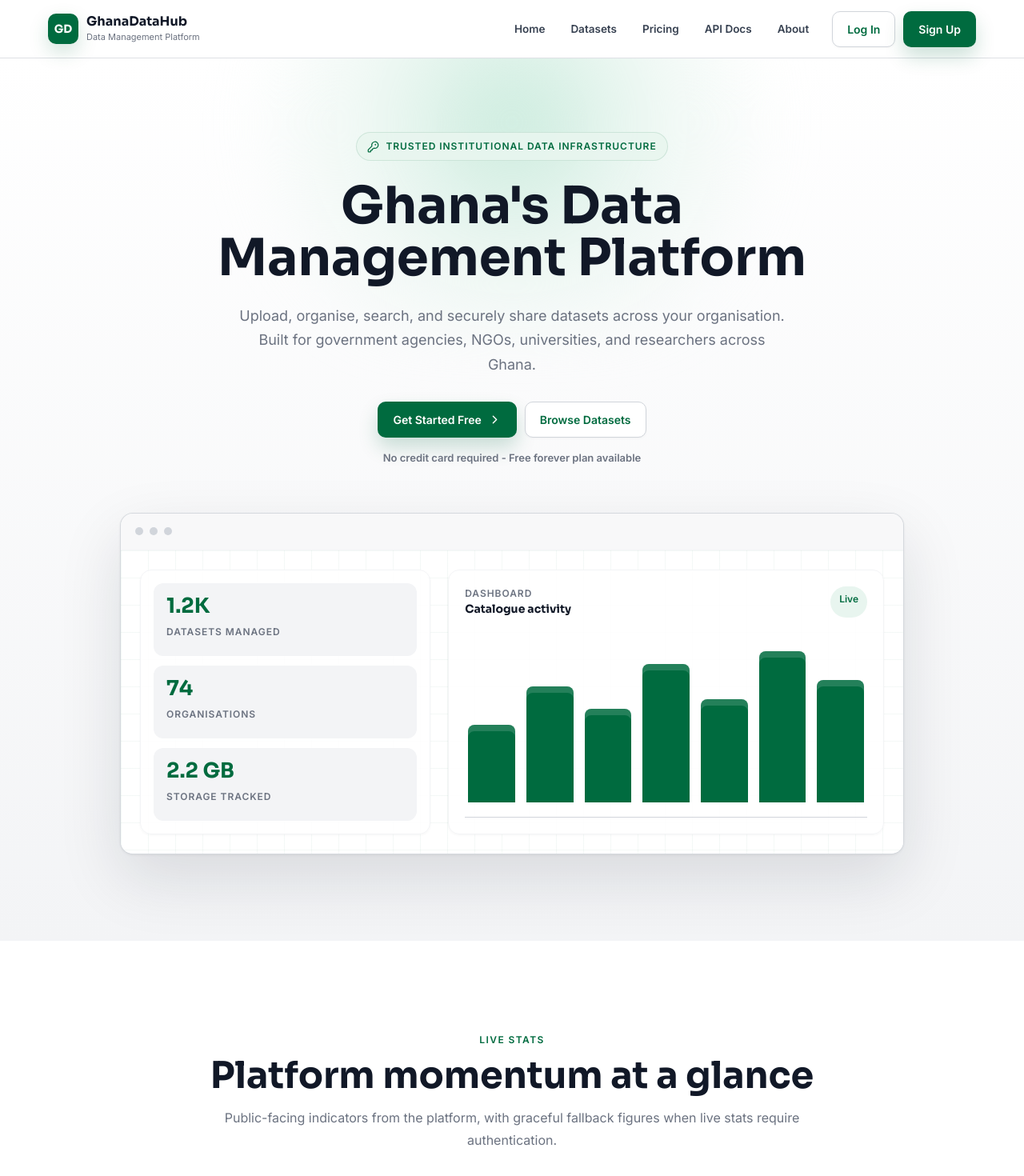
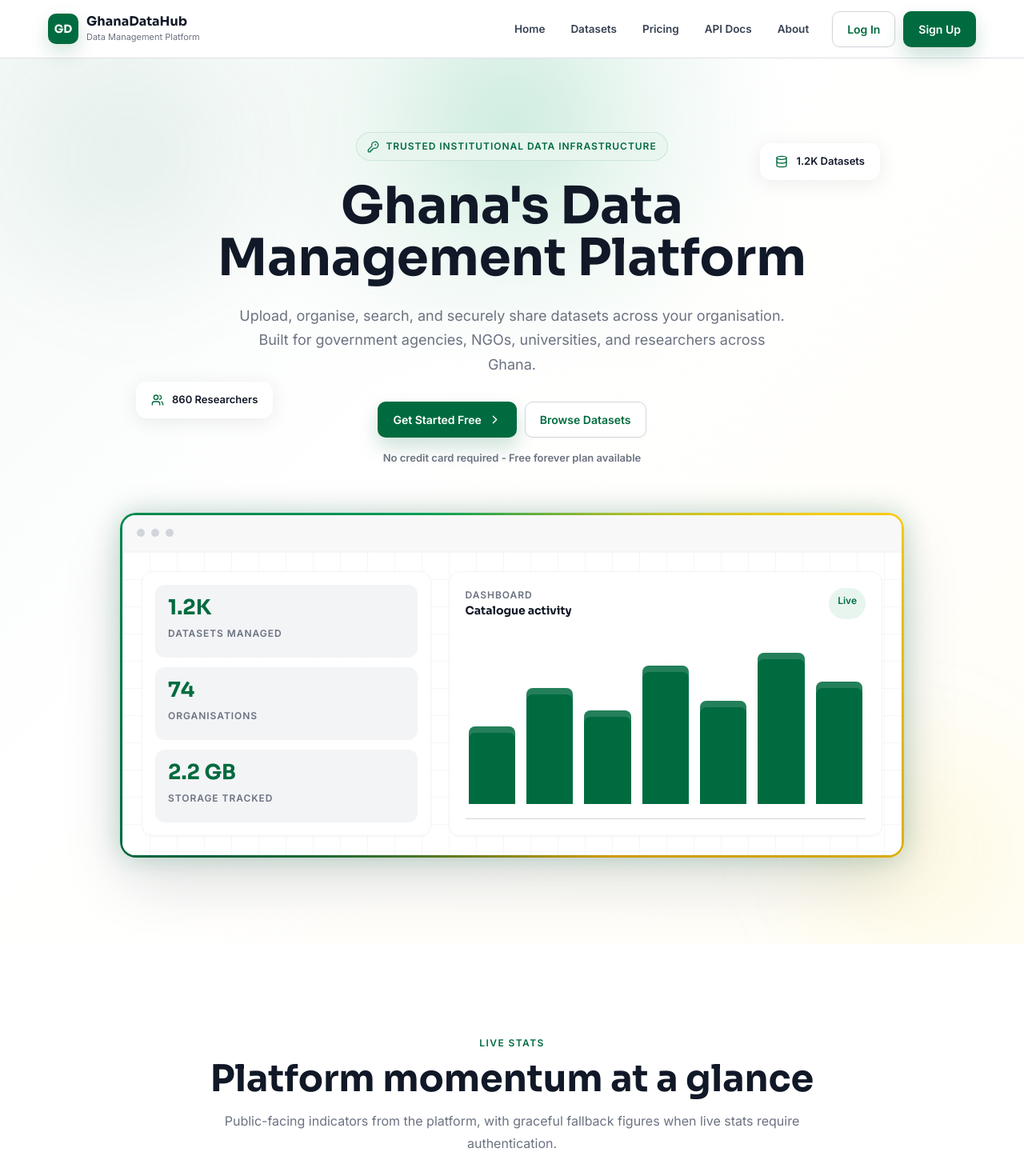
Before and after one commit to christophertetteh04/GhanaDataHub, a React (Vite) app in the folder frontend/: page / in a window 1280 px wide. Shown: the top 1470 px of the page at 80% size. Built offline with nearby package versions, Linux system fonts and the light colour scheme; no server answers.

Commit message:
Updated Landing Page

```diff
--- a/frontend/src/index.css
+++ b/frontend/src/index.css
@@ -861,3 +861,42 @@ tr:hover td {
     background-position: calc(200px + 100%) 0;
   }
 }
+
+/* ===== Animated gradient border — Product preview card ===== */
+
+/* Register the custom property so conic-gradient can animate its angle */
+@property --angle {
+  syntax: '<angle>';
+  initial-value: 0deg;
+  inherits: false;
+}
+
+.animated-border-wrapper {
+  position: relative;
+  padding: 3px;
+  border-radius: 20px;
+  background: conic-gradient(
+    from var(--angle),
+    #006B3F,
+    #00A35C,
+    #FCD116,
+    #E6AA00,
+    #006B3F
+  );
+  animation: rotateBorder 4s linear infinite;
+  filter: drop-shadow(0 0 16px rgba(0, 107, 63, 0.25));
+}
+
+@keyframes rotateBorder {
+  to { --angle: 360deg; }
+}
+
+/* Firefox fallback — @property not supported, show static green border */
+@supports not (background: conic-gradient(from 1deg, red, red)) {
+  .animated-border-wrapper {
+    background: none;
+    border: 2px solid var(--green);
+    filter: none;
+    animation: none;
+  }
+}
--- a/frontend/src/pages/LandingPage.jsx
+++ b/frontend/src/pages/LandingPage.jsx
@@ -85,27 +85,7 @@ const features = [
   },
 ];
 
-const plans = [
-  {
-    name: "Free",
-    price: "GHS 0",
-    period: "/month",
-    features: ["Up to 3 users", "Public dataset catalogue", "Core upload tools"],
-  },
-  {
-    name: "Starter",
-    price: "$29",
-    period: "/month",
-    recommended: true,
-    features: ["Team workspace", "Private datasets", "Activity history"],
-  },
-  {
-    name: "Pro",
-    price: "$99",
-    period: "/month",
-    features: ["Advanced permissions", "API integrations", "Priority support"],
-  },
-];
+
 
 const orgs = [
   "Ghana Statistical Service",
@@ -396,8 +376,54 @@ export default function LandingPage() {
         .landing-hero {
           position: relative;
           overflow: hidden;
-          background: linear-gradient(180deg, var(--white) 0%, var(--gray-100) 100%);
+          background: linear-gradient(135deg, rgba(0,107,63,0.04) 0%, rgba(255,255,255,1) 40%, rgba(252,209,22,0.04) 100%);
           padding: 92px 0 108px;
+        }
+
+        .landing-hero-blob {
+          position: absolute;
+          pointer-events: none;
+          z-index: 0;
+        }
+
+        .landing-float-card {
+          position: absolute;
+          background: rgba(255,255,255,0.7);
+          backdrop-filter: blur(16px);
+          -webkit-backdrop-filter: blur(16px);
+          border: 1px solid rgba(255,255,255,0.8);
+          border-radius: 14px;
+          box-shadow: 0 4px 24px rgba(0,0,0,0.08);
+          padding: 12px 18px;
+          display: flex;
+          align-items: center;
+          gap: 10px;
+          font-weight: 700;
+          font-size: 13px;
+          color: var(--gray-900);
+          white-space: nowrap;
+          z-index: 2;
+        }
+
+        .landing-float-card-1 {
+          top: 20px;
+          right: -20px;
+          animation: floatCard1 3s ease-in-out infinite alternate;
+        }
+
+        .landing-float-card-2 {
+          bottom: 60px;
+          left: -30px;
+          animation: floatCard1 3s ease-in-out 1.5s infinite alternate;
+        }
+
+        @keyframes floatCard1 {
+          from { transform: translateY(-6px); }
+          to   { transform: translateY(6px); }
+        }
+
+        @media (max-width: 768px) {
+          .landing-float-card { display: none; }
         }
 
         .landing-hero::before {
@@ -476,9 +502,6 @@ export default function LandingPage() {
         .landing-product-preview {
           position: relative;
           z-index: 1;
-          max-width: 980px;
-          margin: 58px auto 0;
-          border: 1px solid rgba(209, 213, 219, 0.9);
           border-radius: 16px;
           background: var(--white);
           overflow: hidden;
@@ -1243,7 +1266,37 @@ export default function LandingPage() {
 
       <main>
         <section className="landing-hero" aria-labelledby="landing-hero-title">
+          {/* ── Decorative blobs (purely visual) ── */}
+          {/* ADD THIS: Blob 1 — top-left green blob */}
+          <div
+            className="landing-hero-blob"
+            aria-hidden="true"
+            style={{
+              width: 480,
+              height: 480,
+              background: "radial-gradient(circle, rgba(0,107,63,0.08) 0%, transparent 70%)",
+              top: -120,
+              left: -80,
+              filter: "blur(40px)",
+            }}
+          />
+          {/* ADD THIS: Blob 2 — bottom-right gold blob */}
+          <div
+            className="landing-hero-blob"
+            aria-hidden="true"
+            style={{
+              width: 400,
+              height: 400,
+              background: "radial-gradient(circle, rgba(252,209,22,0.10) 0%, transparent 70%)",
+              bottom: -80,
+              right: -60,
+              filter: "blur(48px)",
+            }}
+          />
+
           <div className="landing-shell">
+            {/* ADD THIS: position:relative wrapper so float cards + blobs are bounded */}
+            <div style={{ position: "relative", zIndex: 1 }}>
               <div className="landing-hero-content">
                 <div className="landing-kicker">
                   <KeyRound size={15} />
@@ -1254,6 +1307,16 @@ export default function LandingPage() {
                   Upload, organise, search, and securely share datasets across your organisation. Built for government
                   agencies, NGOs, universities, and researchers across Ghana.
                 </p>
+                {/* ADD THIS: Floating glass stat card 1 — Datasets */}
+                <div className="landing-float-card landing-float-card-1" aria-hidden="true">
+                  <Database size={16} color="var(--green)" />
+                  <span>{formatCompactNumber(stats.total_datasets)} Datasets</span>
+                </div>
+                {/* ADD THIS: Floating glass stat card 2 — Researchers */}
+                <div className="landing-float-card landing-float-card-2" aria-hidden="true">
+                  <Users size={16} color="var(--green)" />
+                  <span>{formatCompactNumber(stats.total_users)} Researchers</span>
+                </div>
                 <div className="landing-hero-actions">
                   <Link className="landing-btn landing-btn-primary" to="/register">
                     Get Started Free
@@ -1266,6 +1329,8 @@ export default function LandingPage() {
                 <p className="landing-trust-note">No credit card required - Free forever plan available</p>
               </div>
 
+              {/* ADD THIS: animated-border-wrapper around the preview card */}
+              <div className="animated-border-wrapper" style={{ maxWidth: 980, margin: "58px auto 0" }}>
                 <div className="landing-product-preview" aria-label="GhanaDataHub dashboard preview">
                   <div className="landing-browser-bar" aria-hidden="true">
                     <span className="landing-browser-dot" />
@@ -1308,6 +1373,8 @@ export default function LandingPage() {
                   </div>
                 </div>
               </div>
+            </div>
+          </div>
         </section>
 
         <RevealSection className="landing-section" aria-labelledby="stats-title">
@@ -1391,39 +1458,6 @@ export default function LandingPage() {
           </div>
         </RevealSection>
 
-        <RevealSection className="landing-section" id="pricing" aria-labelledby="pricing-title">
-          <div className="landing-shell">
-            <div className="landing-section-heading centered">
-              <div className="landing-eyebrow">Pricing</div>
-              <h2 id="pricing-title">Start small, scale with your organisation</h2>
-              <p>Simple plans for teams moving from spreadsheet folders to structured data operations.</p>
-            </div>
-            <div className="landing-pricing-grid">
-              {plans.map((plan) => (
-                <article className={`landing-plan-card${plan.recommended ? " is-recommended" : ""}`} key={plan.name}>
-                  {plan.recommended ? <div className="landing-plan-badge">Most Popular</div> : null}
-                  <h3>{plan.name}</h3>
-                  <div className="landing-price">
-                    {plan.price}
-                    <span>{plan.period}</span>
-                  </div>
-                  <ul>
-                    {plan.features.map((feature) => (
-                      <li key={feature}>
-                        <Check size={16} />
-                        <span>{feature}</span>
-                      </li>
-                    ))}
-                  </ul>
-                  <Link className="landing-pricing-link" to="/register">
-                    See full pricing
-                    <ChevronRight size={16} />
-                  </Link>
-                </article>
-              ))}
-            </div>
-          </div>
-        </RevealSection>
 
         <RevealSection className="landing-section landing-section-alt" aria-labelledby="faq-title">
           <div className="landing-shell">
```
Lines whose indentation alone changed are shown as unchanged.
